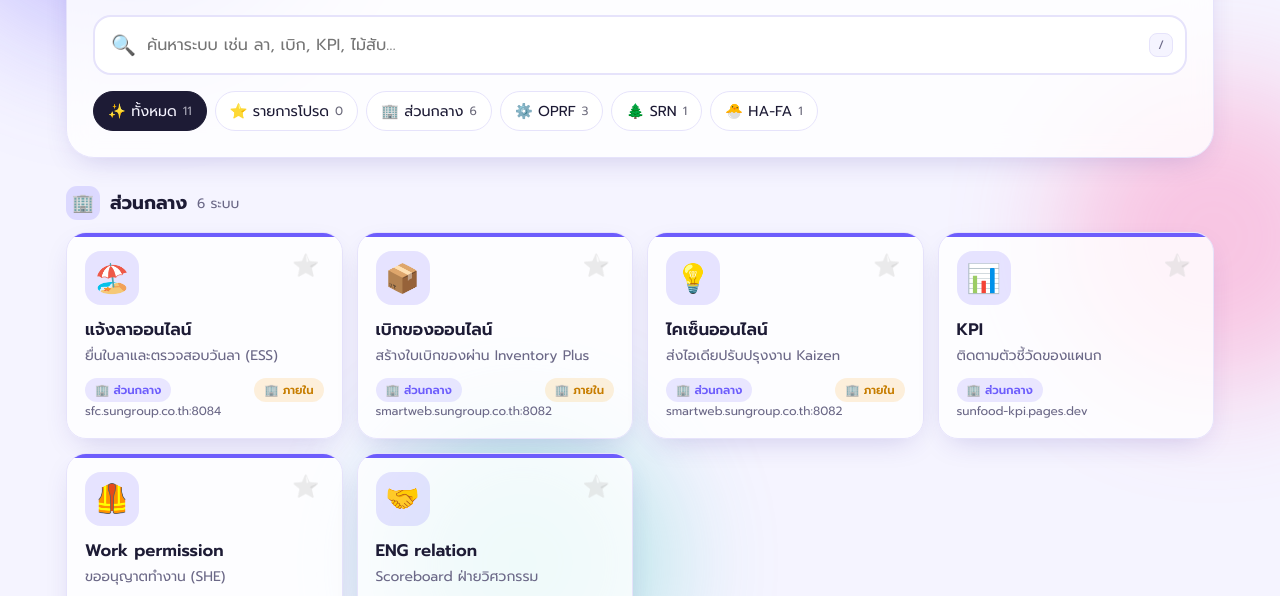
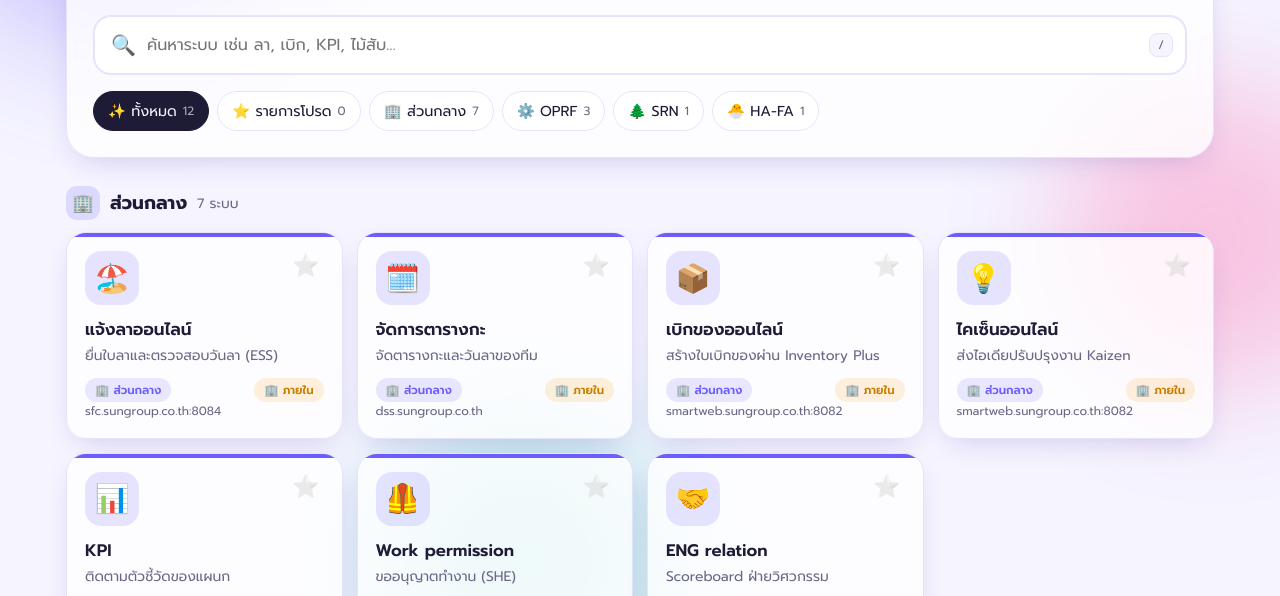
Before and after one commit to sunfoodengop-spec/webhub, a plain HTML site: page index.html in a window 1280 px wide. Shown: the part 200-796 px from the top of the page. Drawn offline with Linux system fonts and the light colour scheme.

Commit message:
Update index.html

```diff
--- a/index.html
+++ b/index.html
@@ -186,6 +186,7 @@ const CATS = {
 
 const LINKS = [
   { cat:'central', icon:'🏖️', name:'แจ้งลาออนไลน์',       desc:'ยื่นใบลาและตรวจสอบวันลา (ESS)',     url:'http://sfc.sungroup.co.th:8084/ess/' },
+  { cat:'central', icon:'🗓️', name:'จัดการตารางกะ',         desc:'จัดตารางกะและวันลาของทีม',          url:'http://dss.sungroup.co.th/oprf-la' },
   { cat:'central', icon:'📦', name:'เบิกของออนไลน์',       desc:'สร้างใบเบิกของผ่าน Inventory Plus', url:'http://smartweb.sungroup.co.th:8082/InventoryPlus/InventoryPlus/login?redirect=%2FInventoryPlus%2Frequisition%2Fcreate%2F' },
   { cat:'central', icon:'💡', name:'ไคเซ็นออนไลน์',        desc:'ส่งไอเดียปรับปรุงงาน Kaizen',       url:'http://smartweb.sungroup.co.th:8082/Kaizen/#/kaizen' },
   { cat:'central', icon:'📊', name:'KPI',                  desc:'ติดตามตัวชี้วัดของแผนก',             url:'https://sunfood-kpi.pages.dev/#dept=8' },
@@ -203,8 +204,10 @@ const store = {
   get(k, d){ try{ const v = localStorage.getItem('webhub.'+k); return v ? JSON.parse(v) : d; }catch(e){ return d; } },
   set(k, v){ try{ localStorage.setItem('webhub.'+k, JSON.stringify(v)); }catch(e){} }
 };
-let favs   = new Set(store.get('favs', []));
-let clicks = store.get('clicks', {});
+// เก็บตาม URL (ไม่ใช่ลำดับ) เพื่อให้เพิ่ม/สลับลิงก์แล้วรายการโปรดไม่เพี้ยน
+const isUrl = k => typeof k === 'string' && k.includes('://');
+let favs   = new Set(store.get('favs', []).filter(isUrl));
+let clicks = Object.fromEntries(Object.entries(store.get('clicks', {})).filter(([k]) => isUrl(k)));
 let filter = 'all';
 
 const $ = s => document.querySelector(s);
@@ -240,7 +243,7 @@ $('#themeBtn').onclick = () => {
 function renderChips(){
   const list = [
     { id:'all',  label:'ทั้งหมด', emoji:'✨', n: LINKS.length },
-    { id:'fav',  label:'รายการโปรด', emoji:'⭐', n: favs.size },
+    { id:'fav',  label:'รายการโปรด', emoji:'⭐', n: LINKS.filter(l=>favs.has(l.url)).length },
     ...Object.entries(CATS).map(([id,c]) => ({ id, label:c.label, emoji:c.emoji, n: LINKS.filter(l=>l.cat===id).length }))
   ];
   $('#chips').innerHTML = list.map(c =>
@@ -258,7 +261,7 @@ function cardHTML(l, i){
     <a class="stretch" href="${l.url}" target="_blank" rel="noopener" data-i="${idx}" aria-label="เปิด ${l.name}"></a>
     <div class="c-top">
       <div class="c-ico">${l.icon}</div>
-      <button class="star ${favs.has(idx)?'on':''}" data-star="${idx}" title="ปักหมุดรายการโปรด" aria-label="รายการโปรด">⭐</button>
+      <button class="star ${favs.has(l.url)?'on':''}" data-star="${idx}" title="ปักหมุดรายการโปรด" aria-label="รายการโปรด">⭐</button>
     </div>
     <div class="c-name">${l.name}</div>
     <p class="c-desc">${l.desc}</p>
@@ -285,7 +288,7 @@ function render(){
   renderChips();
   const q = norm($('#q').value);
   let items = LINKS.filter(l => {
-    if(filter === 'fav' && !favs.has(LINKS.indexOf(l))) return false;
+    if(filter === 'fav' && !favs.has(l.url)) return false;
     if(filter !== 'all' && filter !== 'fav' && l.cat !== filter) return false;
     if(!q) return true;
     return [l.name, l.desc, CATS[l.cat].label, hostOf(l.url)].some(s => norm(s).includes(q));
@@ -302,10 +305,10 @@ function render(){
                    filter in CATS ? CATS[filter].color : 'var(--brand)', items);
   } else {
     // หน้าแรก: รายการโปรด + ใช้บ่อย + แยกตามแผนก
-    const favItems = LINKS.filter((l,i) => favs.has(i));
+    const favItems = LINKS.filter(l => favs.has(l.url));
     if(favItems.length) html += section('fav','รายการโปรดของคุณ','⭐','#f5a524', favItems);
-    const top = Object.entries(clicks).sort((a,b)=>b[1]-a[1]).map(([i])=>LINKS[+i]).filter(Boolean)
-                 .filter(l => !favs.has(LINKS.indexOf(l))).slice(0,4);
+    const top = Object.entries(clicks).sort((a,b)=>b[1]-a[1]).map(([u])=>LINKS.find(l=>l.url===u)).filter(Boolean)
+                 .filter(l => !favs.has(l.url)).slice(0,4);
     if(top.length) html += section('top','ใช้บ่อย','🔥','var(--brand2)', top);
     for(const [k,c] of Object.entries(CATS)) html += section(k, c.label, c.emoji, c.color, LINKS.filter(l=>l.cat===k));
   }
@@ -337,16 +340,16 @@ function toast(msg){
 $('#list').addEventListener('click', e => {
   const st = e.target.closest('[data-star]');
   if(st){
-    const i = +st.dataset.star;
-    if(favs.has(i)){ favs.delete(i); toast('เอาออกจากรายการโปรดแล้ว'); }
-    else { favs.add(i); burst(e.clientX, e.clientY, ['⭐','✨','💛']); toast('ปักหมุด “'+LINKS[i].name+'” แล้ว ⭐'); }
+    const i = +st.dataset.star, u = LINKS[i].url;
+    if(favs.has(u)){ favs.delete(u); toast('เอาออกจากรายการโปรดแล้ว'); }
+    else { favs.add(u); burst(e.clientX, e.clientY, ['⭐','✨','💛']); toast('ปักหมุด “'+LINKS[i].name+'” แล้ว ⭐'); }
     store.set('favs', [...favs]);
     render(); return;
   }
   const a = e.target.closest('a.stretch');
   if(a){
     const i = a.dataset.i;
-    clicks[i] = (clicks[i]||0) + 1; store.set('clicks', clicks);
+    const u = LINKS[i].url; clicks[u] = (clicks[u]||0) + 1; store.set('clicks', clicks);
     burst(e.clientX, e.clientY, ['🚀','✨','🎉']);
     toast('กำลังเปิด ' + LINKS[i].name + ' 🚀');
   }
```
